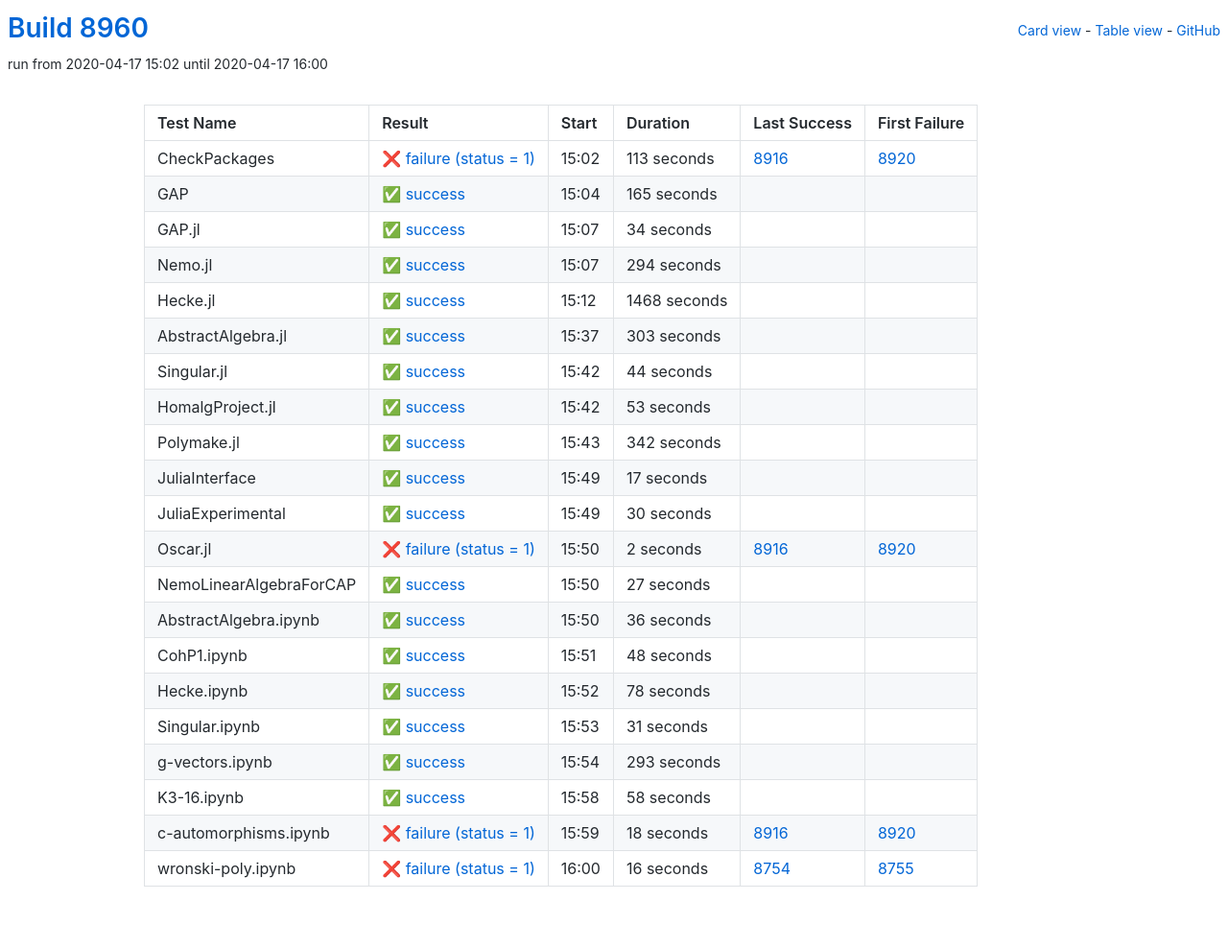
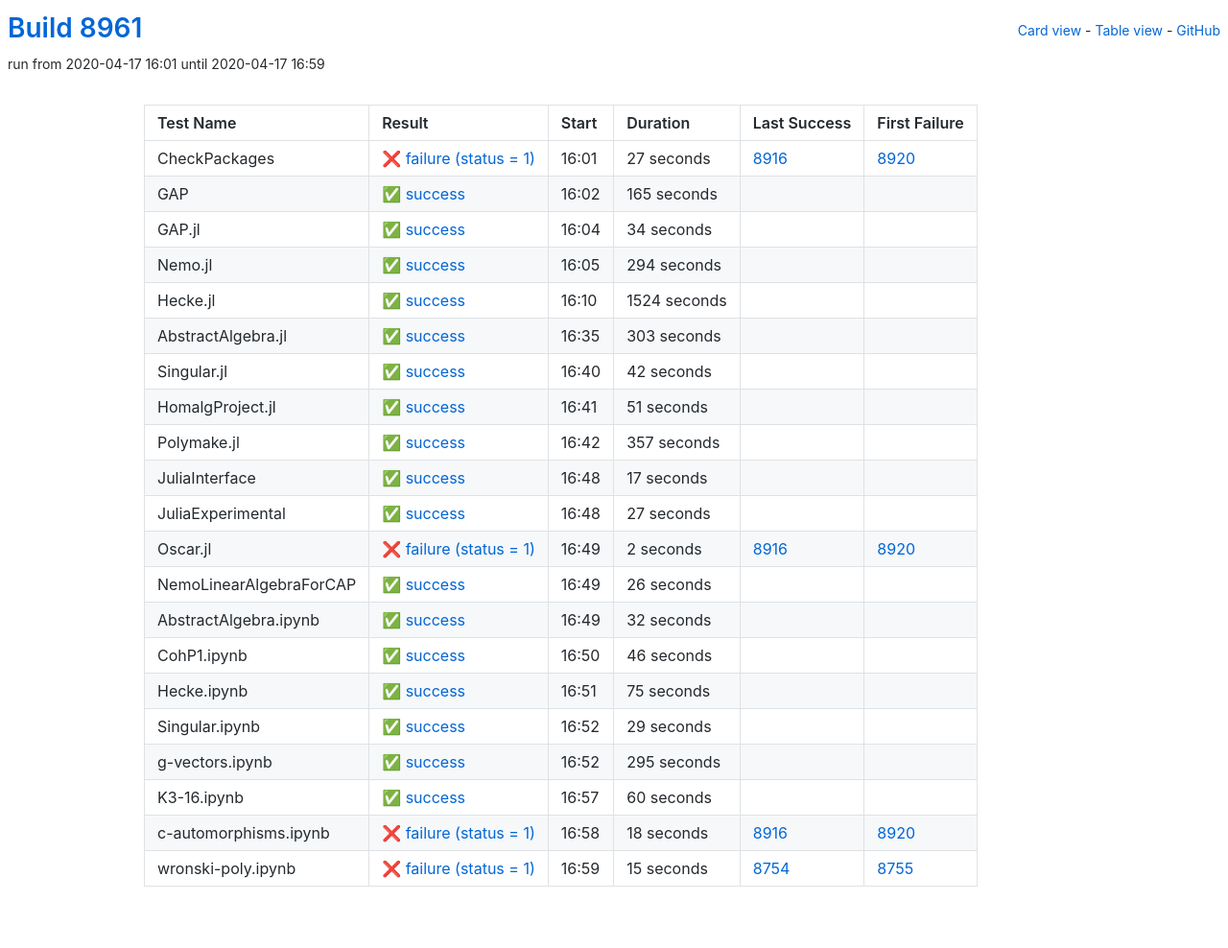
Before and after one commit to oscar-system/oscar-ci-status, a Jekyll site: the page built from table.html, in a window 1280 px wide. Shown: the whole page at 96% size. Built offline with Jekyll 4.4.1, drawn with Linux system fonts in a browser that asks for light colours.

Commit message:
Build 8961

```diff
--- a/_data/ci.yml
+++ b/_data/ci.yml
@@ -1,16 +1,16 @@
-build: 8960
-build_url: https://oscarci.mathematik.uni-kl.de/job/oscar/8960/
+build: 8961
+build_url: https://oscarci.mathematik.uni-kl.de/job/oscar/8961/
 job: oscar
 tests:
-- duration: 113
+- duration: 27
   exitcode: 1
   first_failure: 8920
   first_failure_url: https://oscarci.mathematik.uni-kl.de/job/oscar/8920/
   last_success: 8916
   last_success_url: https://oscarci.mathematik.uni-kl.de/job/oscar/8916/
-  log: https://oscarci.mathematik.uni-kl.de/job/oscar/8960/artifact/logs/build-8960/CheckPackages.log
+  log: https://oscarci.mathematik.uni-kl.de/job/oscar/8961/artifact/logs/build-8961/CheckPackages.log
   name: CheckPackages
-  start: 2020-04-17 15:02
+  start: 2020-04-17 16:01
   status: failure
   success: false
 - duration: 165
@@ -19,9 +19,9 @@ tests:
   first_failure_url: null
   last_success: false
   last_success_url: null
-  log: https://oscarci.mathematik.uni-kl.de/job/oscar/8960/artifact/logs/build-8960/GAP.log
+  log: https://oscarci.mathematik.uni-kl.de/job/oscar/8961/artifact/logs/build-8961/GAP.log
   name: GAP
-  start: 2020-04-17 15:04
+  start: 2020-04-17 16:02
   status: success
   success: true
 - duration: 34
@@ -30,9 +30,9 @@ tests:
   first_failure_url: null
   last_success: false
   last_success_url: null
-  log: https://oscarci.mathematik.uni-kl.de/job/oscar/8960/artifact/logs/build-8960/GAP.jl.log
+  log: https://oscarci.mathematik.uni-kl.de/job/oscar/8961/artifact/logs/build-8961/GAP.jl.log
   name: GAP.jl
-  start: 2020-04-17 15:07
+  start: 2020-04-17 16:04
   status: success
   success: true
 - duration: 294
@@ -41,20 +41,20 @@ tests:
   first_failure_url: null
   last_success: false
   last_success_url: null
-  log: https://oscarci.mathematik.uni-kl.de/job/oscar/8960/artifact/logs/build-8960/Nemo.jl.log
+  log: https://oscarci.mathematik.uni-kl.de/job/oscar/8961/artifact/logs/build-8961/Nemo.jl.log
   name: Nemo.jl
-  start: 2020-04-17 15:07
+  start: 2020-04-17 16:05
   status: success
   success: true
-- duration: 1468
+- duration: 1524
   exitcode: 0
   first_failure: false
   first_failure_url: null
   last_success: false
   last_success_url: null
-  log: https://oscarci.mathematik.uni-kl.de/job/oscar/8960/artifact/logs/build-8960/Hecke.jl.log
+  log: https://oscarci.mathematik.uni-kl.de/job/oscar/8961/artifact/logs/build-8961/Hecke.jl.log
   name: Hecke.jl
-  start: 2020-04-17 15:12
+  start: 2020-04-17 16:10
   status: success
   success: true
 - duration: 303
@@ -63,42 +63,42 @@ tests:
   first_failure_url: null
   last_success: false
   last_success_url: null
-  log: https://oscarci.mathematik.uni-kl.de/job/oscar/8960/artifact/logs/build-8960/AbstractAlgebra.jl.log
+  log: https://oscarci.mathematik.uni-kl.de/job/oscar/8961/artifact/logs/build-8961/AbstractAlgebra.jl.log
   name: AbstractAlgebra.jl
-  start: 2020-04-17 15:37
+  start: 2020-04-17 16:35
   status: success
   success: true
-- duration: 44
+- duration: 42
   exitcode: 0
   first_failure: false
   first_failure_url: null
   last_success: false
   last_success_url: null
-  log: https://oscarci.mathematik.uni-kl.de/job/oscar/8960/artifact/logs/build-8960/Singular.jl.log
+  log: https://oscarci.mathematik.uni-kl.de/job/oscar/8961/artifact/logs/build-8961/Singular.jl.log
   name: Singular.jl
-  start: 2020-04-17 15:42
+  start: 2020-04-17 16:40
   status: success
   success: true
-- duration: 53
+- duration: 51
   exitcode: 0
   first_failure: false
   first_failure_url: null
   last_success: false
   last_success_url: null
-  log: https://oscarci.mathematik.uni-kl.de/job/oscar/8960/artifact/logs/build-8960/HomalgProject.jl.log
+  log: https://oscarci.mathematik.uni-kl.de/job/oscar/8961/artifact/logs/build-8961/HomalgProject.jl.log
   name: HomalgProject.jl
-  start: 2020-04-17 15:42
+  start: 2020-04-17 16:41
   status: success
   success: true
-- duration: 342
+- duration: 357
   exitcode: 0
   first_failure: false
   first_failure_url: null
   last_success: false
   last_success_url: null
-  log: https://oscarci.mathematik.uni-kl.de/job/oscar/8960/artifact/logs/build-8960/Polymake.jl.log
+  log: https://oscarci.mathematik.uni-kl.de/job/oscar/8961/artifact/logs/build-8961/Polymake.jl.log
   name: Polymake.jl
-  start: 2020-04-17 15:43
+  start: 2020-04-17 16:42
   status: success
   success: true
 - duration: 17
@@ -107,20 +107,20 @@ tests:
   first_failure_url: null
   last_success: false
   last_success_url: null
-  log: https://oscarci.mathematik.uni-kl.de/job/oscar/8960/artifact/logs/build-8960/JuliaInterface.log
+  log: https://oscarci.mathematik.uni-kl.de/job/oscar/8961/artifact/logs/build-8961/JuliaInterface.log
   name: JuliaInterface
-  start: 2020-04-17 15:49
+  start: 2020-04-17 16:48
   status: success
   success: true
-- duration: 30
+- duration: 27
   exitcode: 0
   first_failure: false
   first_failure_url: null
   last_success: false
   last_success_url: null
-  log: https://oscarci.mathematik.uni-kl.de/job/oscar/8960/artifact/logs/build-8960/JuliaExperimental.log
+  log: https://oscarci.mathematik.uni-kl.de/job/oscar/8961/artifact/logs/build-8961/JuliaExperimental.log
   name: JuliaExperimental
-  start: 2020-04-17 15:49
+  start: 2020-04-17 16:48
   status: success
   success: true
 - duration: 2
@@ -129,86 +129,86 @@ tests:
   first_failure_url: https://oscarci.mathematik.uni-kl.de/job/oscar/8920/
   last_success: 8916
   last_success_url: https://oscarci.mathematik.uni-kl.de/job/oscar/8916/
-  log: https://oscarci.mathematik.uni-kl.de/job/oscar/8960/artifact/logs/build-8960/Oscar.jl.log
+  log: https://oscarci.mathematik.uni-kl.de/job/oscar/8961/artifact/logs/build-8961/Oscar.jl.log
   name: Oscar.jl
-  start: 2020-04-17 15:50
+  start: 2020-04-17 16:49
   status: failure
   success: false
-- duration: 27
+- duration: 26
   exitcode: 0
   first_failure: false
   first_failure_url: null
   last_success: false
   last_success_url: null
-  log: https://oscarci.mathematik.uni-kl.de/job/oscar/8960/artifact/logs/build-8960/NemoLinearAlgebraForCAP.log
+  log: https://oscarci.mathematik.uni-kl.de/job/oscar/8961/artifact/logs/build-8961/NemoLinearAlgebraForCAP.log
   name: NemoLinearAlgebraForCAP
-  start: 2020-04-17 15:50
+  start: 2020-04-17 16:49
   status: success
   success: true
-- duration: 36
+- duration: 32
   exitcode: 0
   first_failure: false
   first_failure_url: null
   last_success: false
   last_success_url: null
-  log: https://oscarci.mathematik.uni-kl.de/job/oscar/8960/artifact/logs/build-8960/AbstractAlgebra.ipynb.log
+  log: https://oscarci.mathematik.uni-kl.de/job/oscar/8961/artifact/logs/build-8961/AbstractAlgebra.ipynb.log
   name: AbstractAlgebra.ipynb
-  start: 2020-04-17 15:50
+  start: 2020-04-17 16:49
   status: success
   success: true
-- duration: 48
+- duration: 46
   exitcode: 0
   first_failure: false
   first_failure_url: null
   last_success: false
   last_success_url: null
-  log: https://oscarci.mathematik.uni-kl.de/job/oscar/8960/artifact/logs/build-8960/CohP1.ipynb.log
+  log: https://oscarci.mathematik.uni-kl.de/job/oscar/8961/artifact/logs/build-8961/CohP1.ipynb.log
   name: CohP1.ipynb
-  start: 2020-04-17 15:51
+  start: 2020-04-17 16:50
   status: success
   success: true
-- duration: 78
+- duration: 75
   exitcode: 0
   first_failure: false
   first_failure_url: null
   last_success: false
   last_success_url: null
-  log: https://oscarci.mathematik.uni-kl.de/job/oscar/8960/artifact/logs/build-8960/Hecke.ipynb.log
+  log: https://oscarci.mathematik.uni-kl.de/job/oscar/8961/artifact/logs/build-8961/Hecke.ipynb.log
   name: Hecke.ipynb
-  start: 2020-04-17 15:52
+  start: 2020-04-17 16:51
   status: success
   success: true
-- duration: 31
+- duration: 29
   exitcode: 0
   first_failure: false
   first_failure_url: null
   last_success: false
   last_success_url: null
-  log: https://oscarci.mathematik.uni-kl.de/job/oscar/8960/artifact/logs/build-8960/Singular.ipynb.log
+  log: https://oscarci.mathematik.uni-kl.de/job/oscar/8961/artifact/logs/build-8961/Singular.ipynb.log
   name: Singular.ipynb
-  start: 2020-04-17 15:53
+  start: 2020-04-17 16:52
   status: success
   success: true
-- duration: 293
+- duration: 295
   exitcode: 0
   first_failure: false
   first_failure_url: null
   last_success: false
   last_success_url: null
-  log: https://oscarci.mathematik.uni-kl.de/job/oscar/8960/artifact/logs/build-8960/g-vectors.ipynb.log
+  log: https://oscarci.mathematik.uni-kl.de/job/oscar/8961/artifact/logs/build-8961/g-vectors.ipynb.log
   name: g-vectors.ipynb
-  start: 2020-04-17 15:54
+  start: 2020-04-17 16:52
   status: success
   success: true
-- duration: 58
+- duration: 60
   exitcode: 0
   first_failure: false
   first_failure_url: null
   last_success: false
   last_success_url: null
-  log: https://oscarci.mathematik.uni-kl.de/job/oscar/8960/artifact/logs/build-8960/K3-16.ipynb.log
+  log: https://oscarci.mathematik.uni-kl.de/job/oscar/8961/artifact/logs/build-8961/K3-16.ipynb.log
   name: K3-16.ipynb
-  start: 2020-04-17 15:58
+  start: 2020-04-17 16:57
   status: success
   success: true
 - duration: 18
@@ -217,19 +217,19 @@ tests:
   first_failure_url: https://oscarci.mathematik.uni-kl.de/job/oscar/8920/
   last_success: 8916
   last_success_url: https://oscarci.mathematik.uni-kl.de/job/oscar/8916/
-  log: https://oscarci.mathematik.uni-kl.de/job/oscar/8960/artifact/logs/build-8960/c-automorphisms.ipynb.log
+  log: https://oscarci.mathematik.uni-kl.de/job/oscar/8961/artifact/logs/build-8961/c-automorphisms.ipynb.log
   name: c-automorphisms.ipynb
-  start: 2020-04-17 15:59
+  start: 2020-04-17 16:58
   status: failure
   success: false
-- duration: 16
+- duration: 15
   exitcode: 1
   first_failure: 8755
   first_failure_url: https://oscarci.mathematik.uni-kl.de/job/oscar/8755/
   last_success: 8754
   last_success_url: https://oscarci.mathematik.uni-kl.de/job/oscar/8754/
-  log: https://oscarci.mathematik.uni-kl.de/job/oscar/8960/artifact/logs/build-8960/wronski-poly.ipynb.log
+  log: https://oscarci.mathematik.uni-kl.de/job/oscar/8961/artifact/logs/build-8961/wronski-poly.ipynb.log
   name: wronski-poly.ipynb
-  start: 2020-04-17 16:00
+  start: 2020-04-17 16:59
   status: failure
   success: false
```
Also changed, not shown: README.md.
